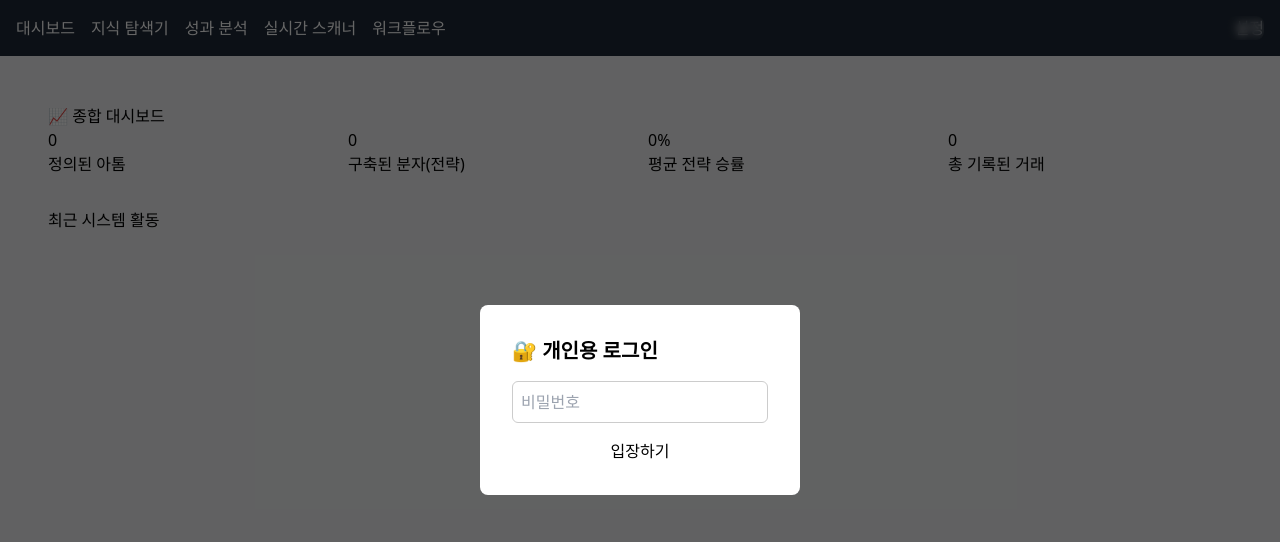
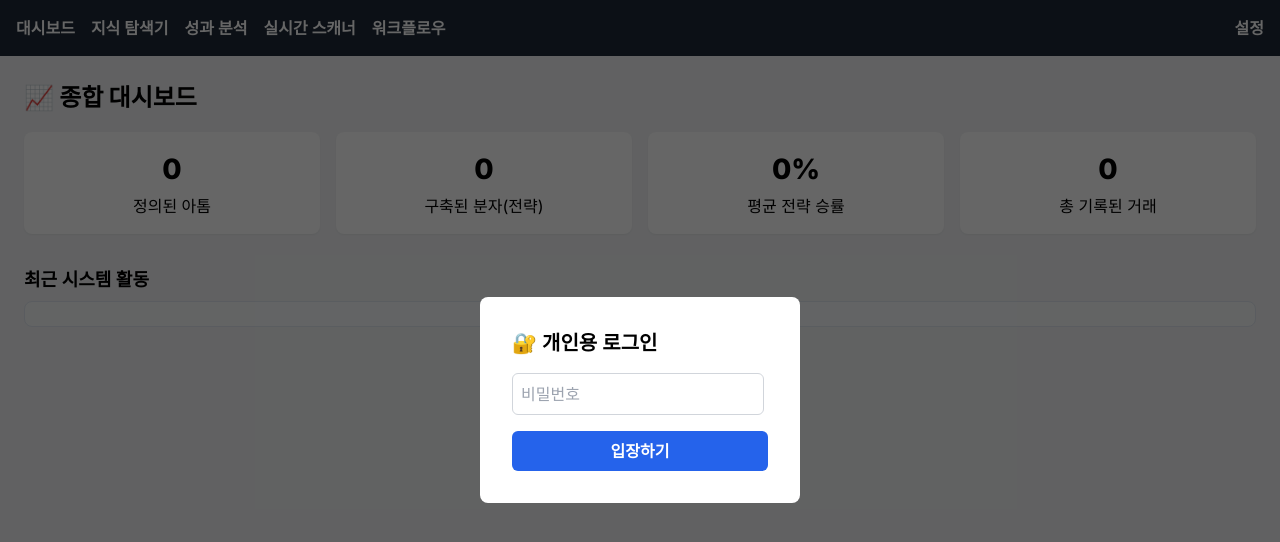
Before and after one commit to umemee/ai-trading-assistant, a plain HTML site: page index.html in a window 1280 px wide. Drawn offline with nearby package versions, Linux system fonts and the light colour scheme.

Commit message:
Update styles.css

```diff
--- a/styles.css
+++ b/styles.css
@@ -1,16 +1,25 @@
-/* styles.css */
-.toast{position:fixed;top:1rem;right:1rem;z-index:1000;
-       padding:0.75rem 1.2rem;border-radius:0.5rem;color:#fff;font-weight:600;
-       backdrop-filter:blur(4px);transition:opacity .3s}
+/* styles.css ─ Demo1 UI 재구현 */
+
+@import url("https://fonts.googleapis.com/css2?family=Inter:wght@400;600;800&display=swap");
+body {font-family:'Inter',sans-serif}
+
+/* 공통 */
+.title    {font-size:1.5rem;font-weight:700;margin-bottom:1rem}
+.subtitle {font-size:1.125rem;font-weight:600;margin-bottom:0.5rem}
+.input    {border:1px solid #d1d5db;border-radius:0.375rem;padding:0.5rem}
+.btn-blue {background:#2563eb;color:#fff;padding:0.5rem 1.25rem;border-radius:0.375rem;font-weight:600}
+.btn-green{background:#16a34a;color:#fff;padding:0.5rem 1.25rem;border-radius:0.375rem;font-weight:600}
+.btn-red  {background:#dc2626;color:#fff;padding:0.5rem 1.25rem;border-radius:0.375rem;font-weight:600}
+.nav-btn  {font-weight:600}
+.nav-btn:hover {background:#374151}
+.nav-btn.active{background:#2563eb}
+.kpi-card{display:flex;flex-direction:column;align-items:center;gap:0.25rem;background:#fff;padding:1rem;border-radius:0.5rem;box-shadow:0 1px 2px rgba(0,0,0,.05)}
+.kpi-num {font-size:1.75rem;font-weight:800}
+.log-window{background:#f8fafc;border:1px solid #e2e8f0;border-radius:0.5rem;padding:0.75rem;font-size:0.8125rem;white-space:pre-wrap}
+.modal{position:fixed;inset:0;background:rgba(0,0,0,.6);display:flex;align-items:center;justify-content:center;z-index:9999}
+.modal-box{background:#fff;border-radius:0.5rem;padding:2rem;width:22rem}
+.toast{opacity:0;transition:opacity .3s ease;position:fixed;top:1rem;right:1rem;z-index:1000;border-radius:0.5rem;padding:0.75rem 1.25rem;font-weight:600;color:#fff}
 .toast.show{opacity:1}
-.modal{position:fixed;inset:0;display:flex;justify-content:center;align-items:center;
-       background:rgba(0,0,0,.6);z-index:9999}
-.modal-box{background:#fff;padding:2rem;border-radius:.5rem;width:20rem}
-.input{width:100%;border:1px solid #ccc;border-radius:.375rem;padding:.5rem}
-.btn{padding:.5rem 1rem;border-radius:.375rem;font-weight:600}
-.btn.blue{background:#2563eb;color:#fff}
-.nav{padding:.5rem 1rem;border-radius:.375rem}
-.nav.active{background:#2563eb}
-.sec{display:none;padding:1.5rem}
+.toast.green{background:#16a34a}.toast.red{background:#dc2626}.toast.blue{background:#2563eb}
+.sec{display:none}
 .sec.active{display:block}
-.card{background:#fff;border-radius:.5rem;box-shadow:0 1px 3px rgba(0,0,0,.1);padding:1rem}
```
